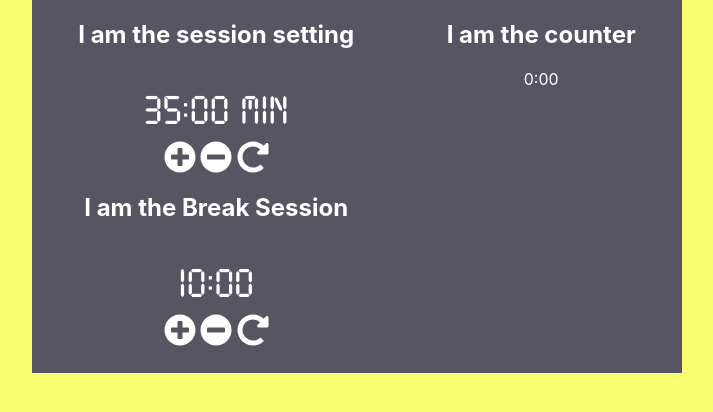
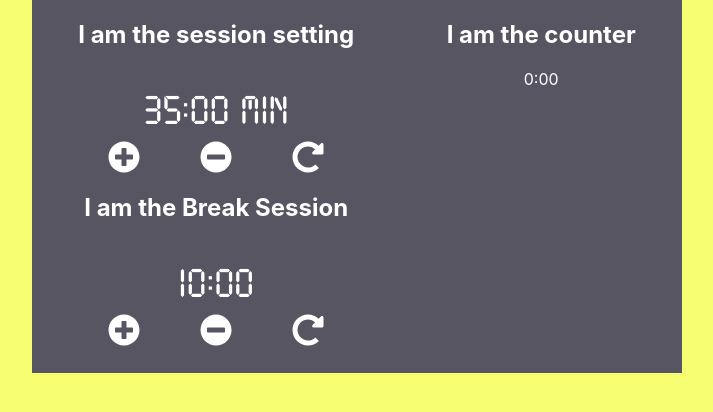
Before and after one commit to ethueter/PomodoroClock, a React (Create React App) app: page / in a window 1280 px wide. Shown: the top 412 px of the page, without its empty margins (283-996 px from the left). Built offline with nearby package versions, Linux system fonts and the light colour scheme.

Commit message:
reset control formatting

```diff
--- a/src/App.css
+++ b/src/App.css
@@ -23,3 +23,8 @@ body {
   font-size: 32pt;
   margin-bottom: 5pt
 }
+
+.controls {
+  display: flex;
+  justify-content: space-around
+}
--- a/src/Clock/Break.js
+++ b/src/Clock/Break.js
@@ -8,23 +8,25 @@ const Break = ({currentBreakTime, increment, reset}) => {
       <div className="break">
         <h2>I am the Break Session</h2>
         <p className="time">{currentBreakTime}:00</p>
+        <div className="controls">
         <FontAwesomeIcon
           icon={faPlusCircle}
           size="2x"
           onClick={() => increment("up", "break")}
         />
-        <span> </span>
+
         <FontAwesomeIcon
           icon={faMinusCircle}
           size="2x"
           onClick={() => increment("down", "break")}
         />
-        <span> </span>
+
             <FontAwesomeIcon
                 icon={faRedoAlt}
                 size="2x"
                 onClick={() => reset("break")}
             />
+            </div>
       </div>
     );
 };
--- a/src/Clock/MainContainer.js
+++ b/src/Clock/MainContainer.js
@@ -36,7 +36,7 @@ const MainContainer = () => {
       <div className="main-container">
         <div>
           <Session currentSessionTime={sessionTime} increment={increment} reset={reset} />
-          <Break currentBreakTime={breakTime} increment={increment} />
+                <Break currentBreakTime={breakTime} increment={increment} reset={reset} />
         </div>
         <div className="counter-container">
           <Counter />
--- a/src/Clock/Session.js
+++ b/src/Clock/Session.js
@@ -9,24 +9,26 @@ const Session = ({currentSessionTime, increment, reset}) => {
       <div className="session">
         <h2>I am the session setting</h2>
         <p className="time">{currentSessionTime}:00 min</p>
+        <div className="controls">
           <FontAwesomeIcon
             icon={faPlusCircle}
             size="2x"
             onClick={() => increment("up", "session")}
           />
-        <span> </span>
+
           <FontAwesomeIcon
             icon={faMinusCircle}
             size="2x"
             onClick={() => increment("down", "session")}
           />
-            <span> </span>
+
           <FontAwesomeIcon
             icon={faRedoAlt}
             size="2x"
             onClick={() => reset("session")}
           />
         </div>
+      </div>
     );
 };
 
```
Lines whose indentation alone changed are shown as unchanged.
